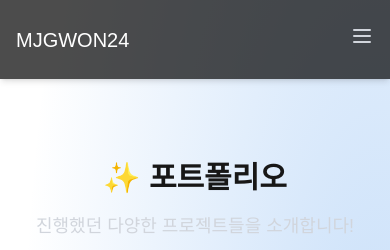
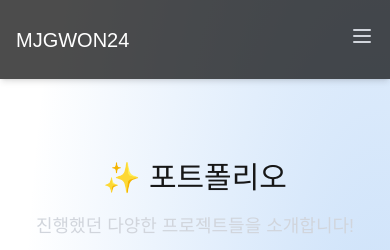
Before and after one commit to mjgwon24/mjgwon24.github.io, a Next.js app: page /portfolio in a window 390 px wide. Shown: the top 250 px of the page. Built offline with nearby package versions, Linux system fonts and the light colour scheme; a web font is replaced by a local one.

Commit message:
update: 프로젝트 페이지 세부 디자인 개선

```diff
--- a/app/portfolio/page.tsx
+++ b/app/portfolio/page.tsx
@@ -35,7 +35,7 @@ export default function Portfolio() {
 
             <div className="relative z-10 container mx-auto px-4 py-12 sm:py-20 flex flex-col items-center">
                 <div className="flex flex-col items-center mb-12 sm:mb-20 text-center">
-                    <h1 className="text-3xl sm:text-4xl font-bold mb-4">
+                    <h1 className="text-3xl sm:text-4xl weight-600 sm:weight-700 mb-4">
                         ✨ 포트폴리오
                     </h1>
                     <p className="text-lg sm:text-xl text-gray-300 max-w-2xl">
```
